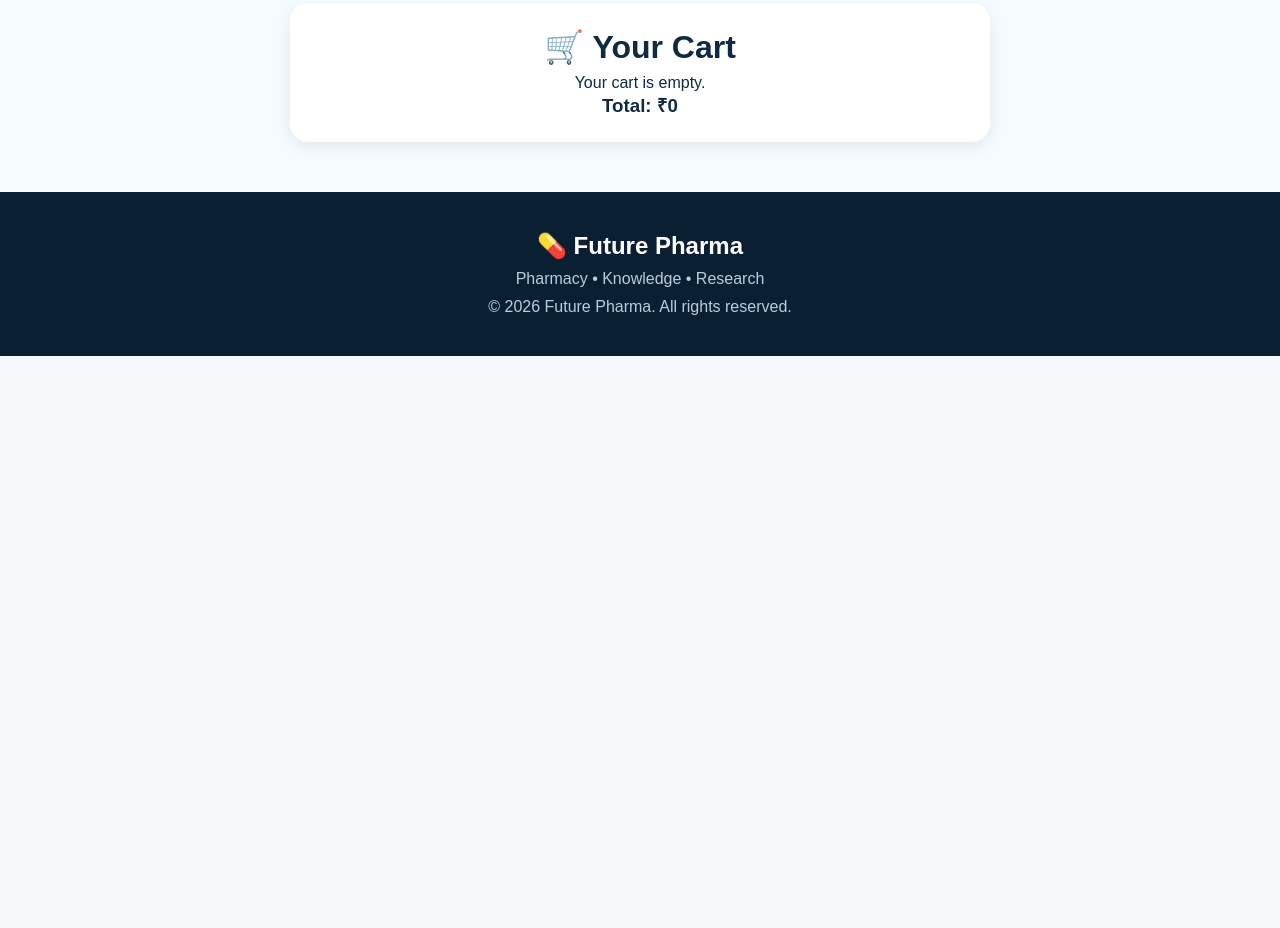
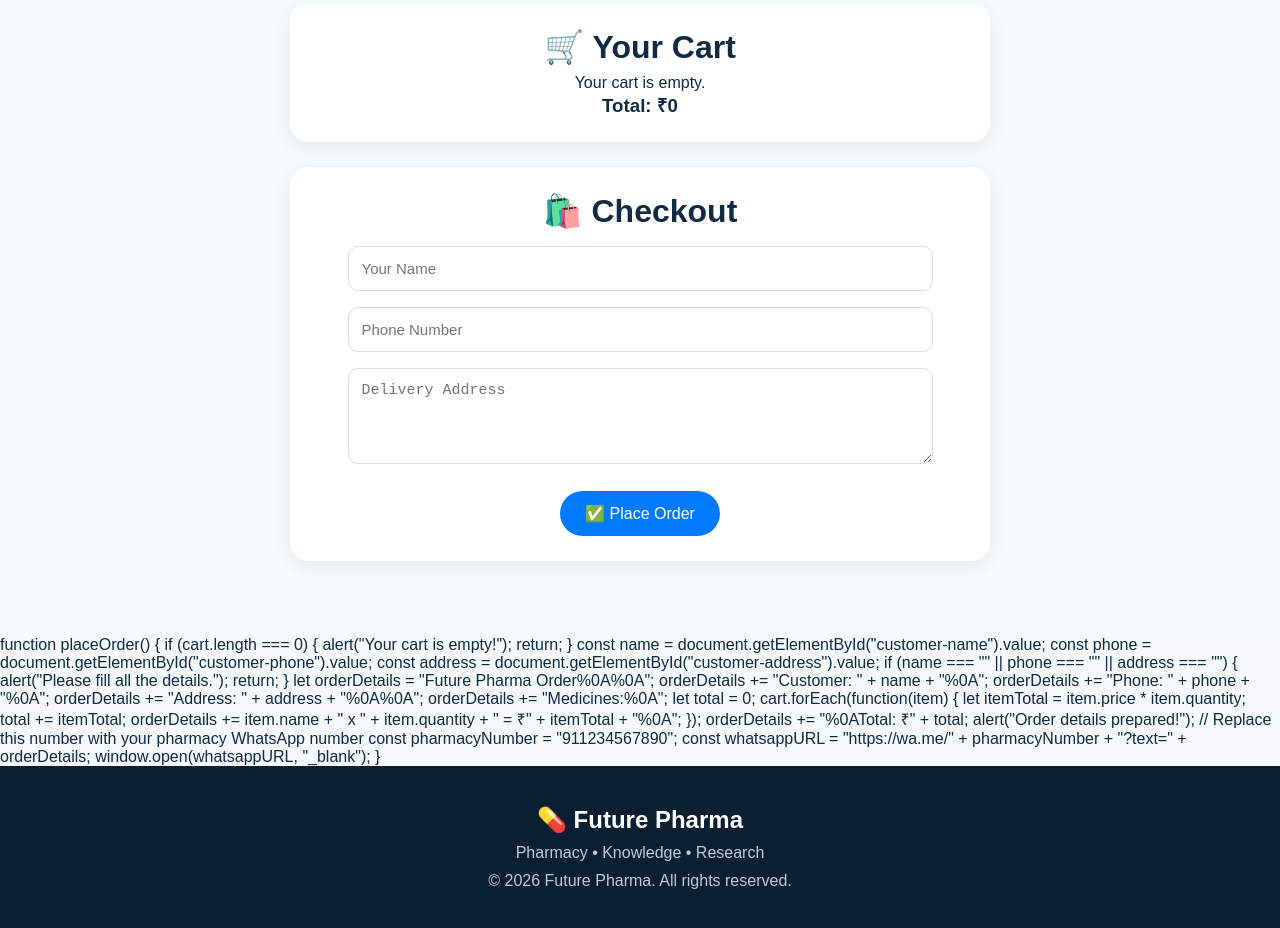
Before and after one commit to mohammedaffan1819t-netizen/Future-pharma, a plain HTML site: page index.html in a window 1280 px wide. Shown: the part 2159-3087 px from the top of the page. Before the commit the page ends 2515 px from the top, so only its background shows below. Drawn offline with Linux system fonts and the light colour scheme.

Commit message:
Update index.html

```diff
--- a/index.html
+++ b/index.html
@@ -399,7 +399,73 @@
     <h2>🛒 Your Cart</h2>
     <div id="cart-items">Your cart is empty.</div>
     <h3>Total: ₹<span id="cart-total">0</span></h3>
-  </div>
+  </div><!-- CHECKOUT FORM -->
+<div class="checkout-box">
+
+  <h2>🛍️ Checkout</h2>
+
+  <input
+    type="text"
+    id="customer-name"
+    placeholder="Your Name"
+    required
+  >
+
+  <input
+    type="tel"
+    id="customer-phone"
+    placeholder="Phone Number"
+    required
+  >
+
+  <textarea
+    id="customer-address"
+    placeholder="Delivery Address"
+    rows="4"
+    required
+  ></textarea>
+
+  <button onclick="placeOrder()">
+    ✅ Place Order
+  </button>
+
+</div>
+
+<style>
+.checkout-box {
+  max-width: 700px;
+  margin: 25px auto;
+  padding: 25px;
+  background: white;
+  border-radius: 18px;
+  box-shadow: 0 5px 18px rgba(0,0,0,0.08);
+}
+
+.checkout-box h2 {
+  margin-bottom: 20px;
+}
+
+.checkout-box input,
+.checkout-box textarea {
+  width: 90%;
+  padding: 13px;
+  margin: 8px 0;
+  border: 1px solid #ddd;
+  border-radius: 10px;
+  font-size: 15px;
+}
+
+.checkout-box button {
+  margin-top: 15px;
+  padding: 13px 25px;
+  border: none;
+  border-radius: 25px;
+  background: #007bff;
+  color: white;
+  font-size: 16px;
+  cursor: pointer;
+}
+</style>
 </section>
 
 <style>
@@ -568,7 +634,62 @@
 
   cartTotal.innerText = total;
 }
-</script>
+</script>function placeOrder() {
+
+  if (cart.length === 0) {
+    alert("Your cart is empty!");
+    return;
+  }
+
+  const name = document.getElementById("customer-name").value;
+  const phone = document.getElementById("customer-phone").value;
+  const address = document.getElementById("customer-address").value;
+
+  if (name === "" || phone === "" || address === "") {
+    alert("Please fill all the details.");
+    return;
+  }
+
+  let orderDetails = "Future Pharma Order%0A%0A";
+
+  orderDetails += "Customer: " + name + "%0A";
+  orderDetails += "Phone: " + phone + "%0A";
+  orderDetails += "Address: " + address + "%0A%0A";
+
+  orderDetails += "Medicines:%0A";
+
+  let total = 0;
+
+  cart.forEach(function(item) {
+
+    let itemTotal = item.price * item.quantity;
+
+    total += itemTotal;
+
+    orderDetails +=
+      item.name +
+      " x " +
+      item.quantity +
+      " = ₹" +
+      itemTotal +
+      "%0A";
+  });
+
+  orderDetails += "%0ATotal: ₹" + total;
+
+  alert("Order details prepared!");
+
+  // Replace this number with your pharmacy WhatsApp number
+  const pharmacyNumber = "911234567890";
+
+  const whatsappURL =
+    "https://wa.me/" +
+    pharmacyNumber +
+    "?text=" +
+    orderDetails;
+
+  window.open(whatsappURL, "_blank");
+}
 <footer>
 
     <h2>💊 Future Pharma</h2>
```
